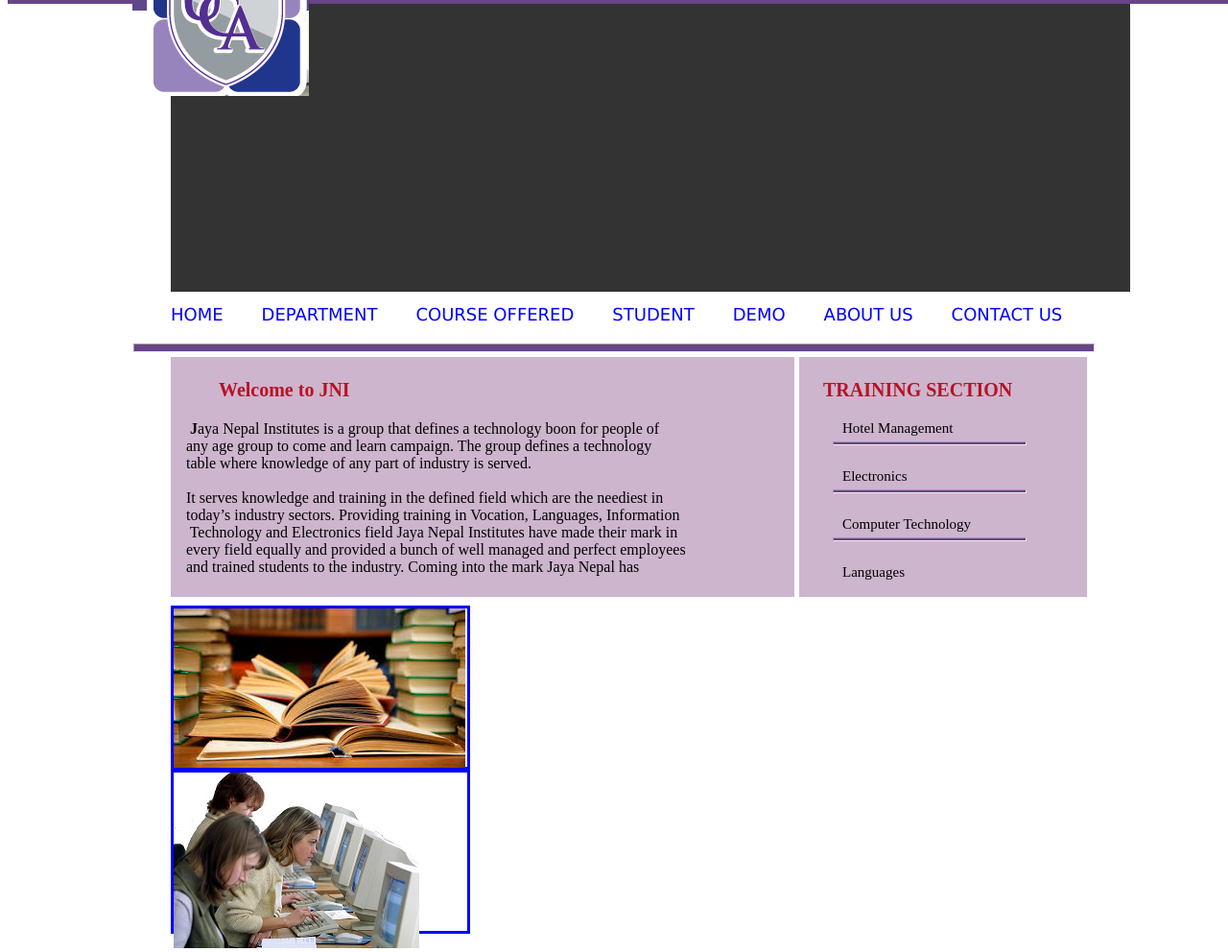
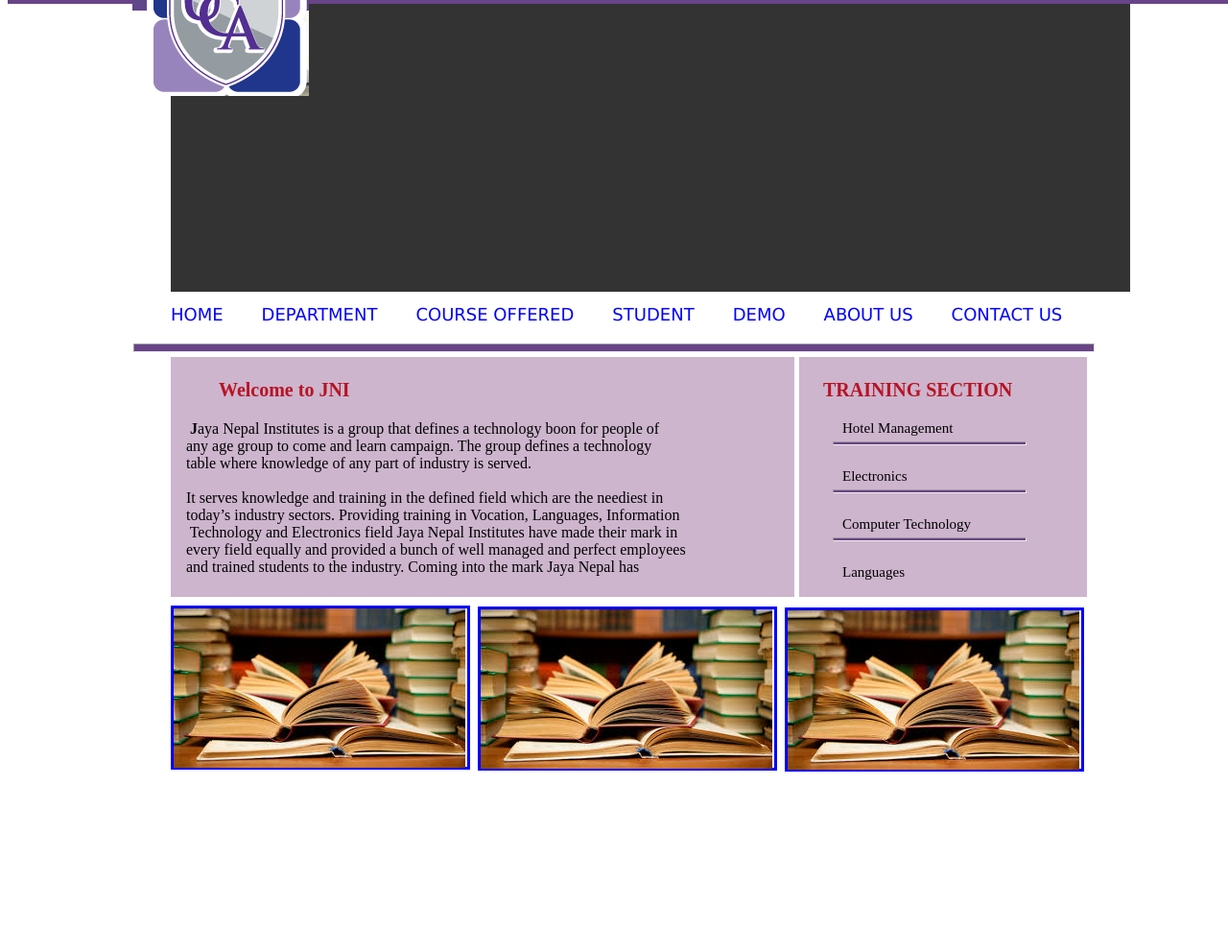
Before and after one commit to PratimaGupta/InstituteDemo, a plain HTML site: page JayaInstituteDemo/html/HomePage.html in a window 1280 px wide. Shown: the part 78-1070 px from the top of the page at 96% size. After the commit the page ends 917 px from the top, so only its background shows below. Drawn offline with Linux system fonts and the light colour scheme.

Commit message:
modified images

```diff
--- a/JayaInstituteDemo/css/style.css
+++ b/JayaInstituteDemo/css/style.css
@@ -195,7 +195,6 @@
 
     width:306px;
     height:165px;
-
     border-color: #0000FF;
     border-style: solid;
 }
--- a/JayaInstituteDemo/html/HomePage.html
+++ b/JayaInstituteDemo/html/HomePage.html
@@ -71,7 +71,13 @@
 </ul><br>
 <div class="imagesborder">
     <div class="image"><img src="../images/book.jpg"> </div>
-    <div class="image"><img src="../images/girls.jpg"> </div>
+    <div style="margin-left: 320px; width:306px;
+    height:165px;;margin-top:-170px; border-color: #0000FF;
+    border-style: solid;"><img src="../images/book.jpg"> </div>
+    <div style="margin-left:640px; width:306px;
+    height:165px;;margin-top:-170px; border-color: #0000FF;
+    border-style: solid;"><img src="../images/book.jpg"> </div>
+
 
 </div>
 
```
